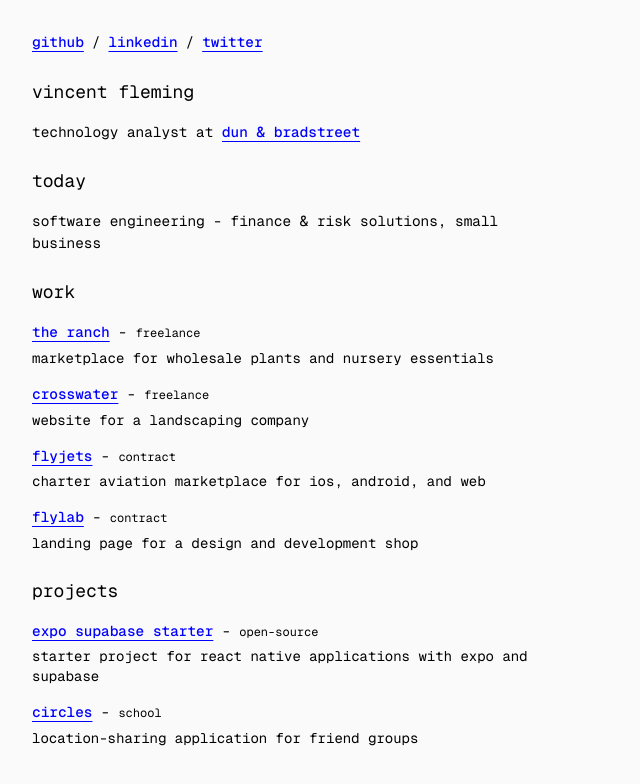
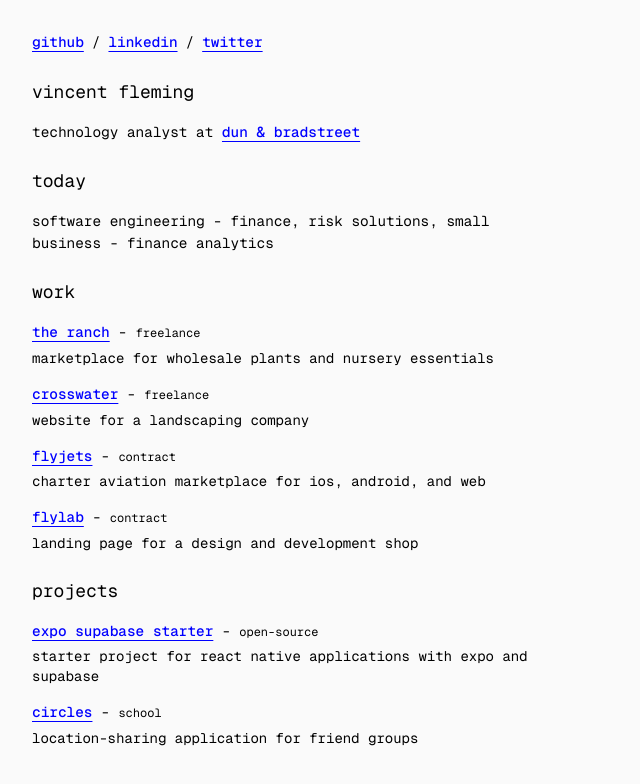
Before and after one commit to flemingvincent/flemingvincent-dev, a Next.js app: page / in a window 1280 px wide. Shown: the top 784 px of the page, without its empty margins (0-640 px from the left). Built offline with nearby package versions, Linux system fonts and the light colour scheme.

Commit message:
upd@t3 h3r0

```diff
--- a/components/hero.tsx
+++ b/components/hero.tsx
@@ -3,7 +3,7 @@ export function Hero() {
 		<div className="space-y-4">
 			<p className="text-lg">today</p>
 			<p className="">
-				software engineering - finance & risk solutions, small business
+				software engineering - finance, risk solutions, small business - finance analytics
 			</p>
 		</div>
 	);
```
